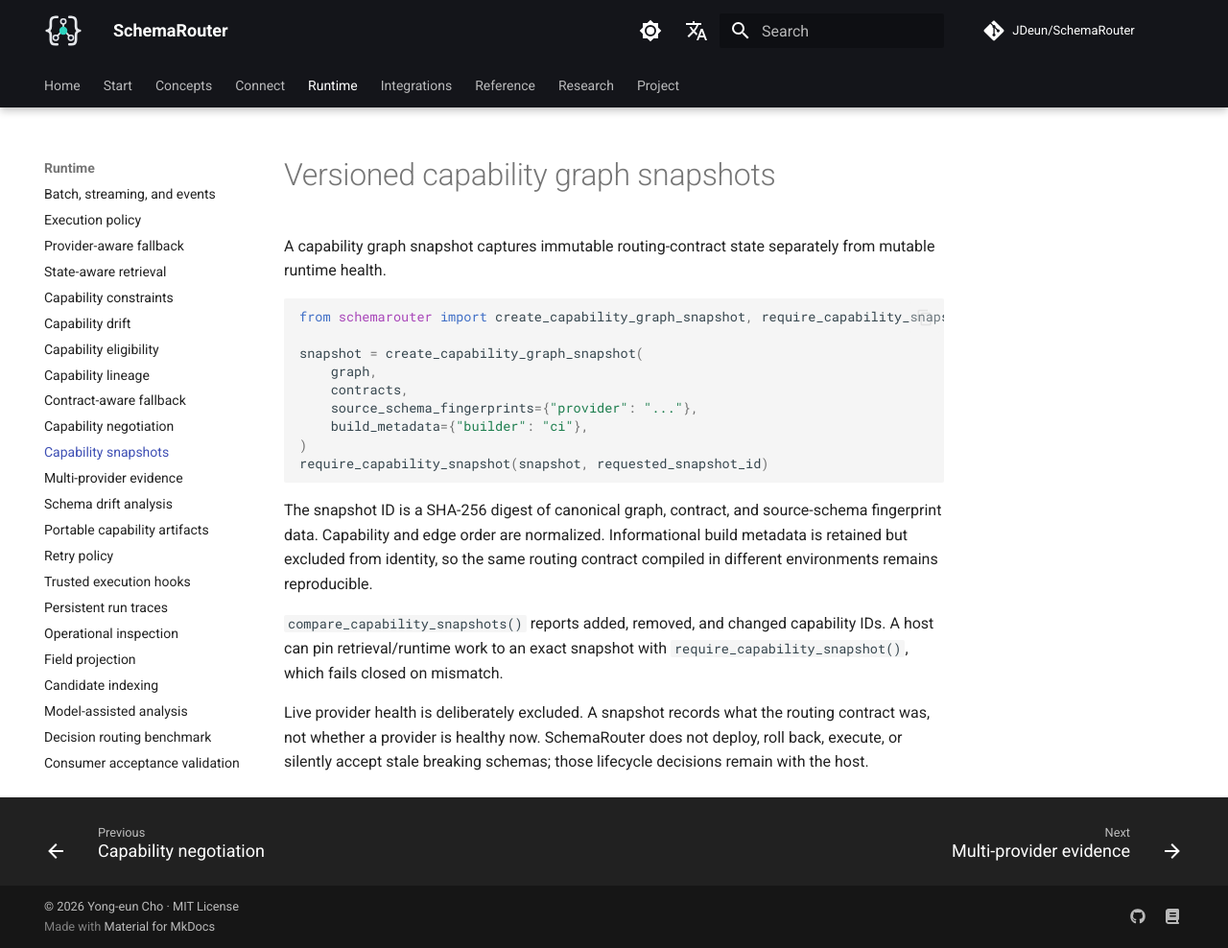
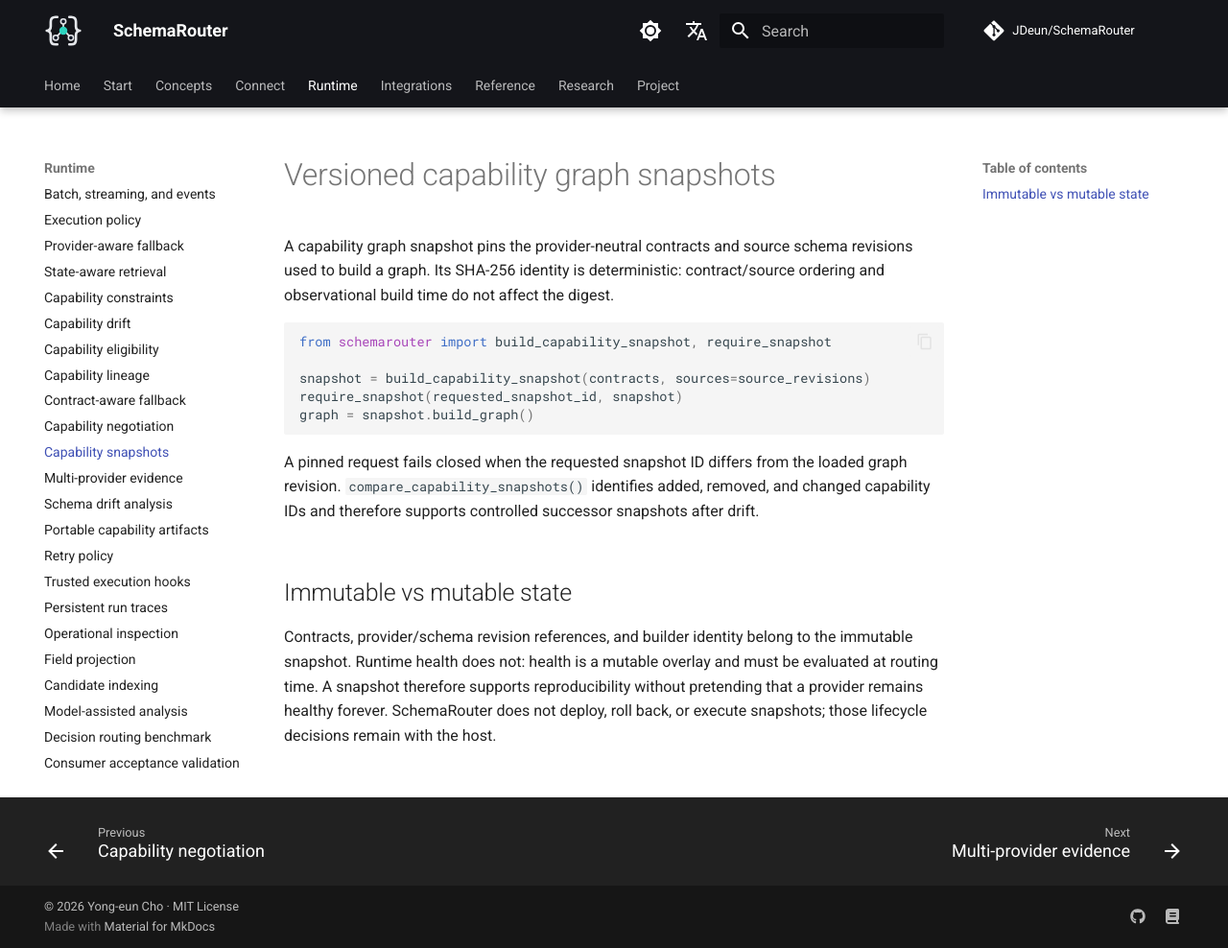
Before and after one commit to JDeun/SchemaRouter, an MkDocs documentation site: the page built from docs/guides/capability-snapshots.md, in a window 1280 px wide and 988 px high. Shown: the whole window at 96% size. Built offline with MkDocs 1.6.1 and Material for MkDocs 9.7.7, drawn with Linux system fonts in a browser that asks for light colours; comment, search, counter and statistics services are not loaded.

Commit message:
fix: align #711 snapshot recovery with merged implementation

````diff
--- a/docs/guides/capability-snapshots.md
+++ b/docs/guides/capability-snapshots.md
@@ -1,21 +1,17 @@
 # Versioned capability graph snapshots
 
-A capability graph snapshot captures immutable routing-contract state separately from mutable runtime health.
+A capability graph snapshot pins the provider-neutral contracts and source schema revisions used to build a graph. Its SHA-256 identity is deterministic: contract/source ordering and observational build time do not affect the digest.
 
 ```python
-from schemarouter import create_capability_graph_snapshot, require_capability_snapshot
+from schemarouter import build_capability_snapshot, require_snapshot
 
-snapshot = create_capability_graph_snapshot(
-    graph,
-    contracts,
-    source_schema_fingerprints={"provider": "..."},
-    build_metadata={"builder": "ci"},
-)
-require_capability_snapshot(snapshot, requested_snapshot_id)
+snapshot = build_capability_snapshot(contracts, sources=source_revisions)
+require_snapshot(requested_snapshot_id, snapshot)
+graph = snapshot.build_graph()
 ```
 
-The snapshot ID is a SHA-256 digest of canonical graph, contract, and source-schema fingerprint data. Capability and edge order are normalized. Informational build metadata is retained but excluded from identity, so the same routing contract compiled in different environments remains reproducible.
+A pinned request fails closed when the requested snapshot ID differs from the loaded graph revision. `compare_capability_snapshots()` identifies added, removed, and changed capability IDs and therefore supports controlled successor snapshots after drift.
 
-`compare_capability_snapshots()` reports added, removed, and changed capability IDs. A host can pin retrieval/runtime work to an exact snapshot with `require_capability_snapshot()`, which fails closed on mismatch.
+## Immutable vs mutable state
 
-Live provider health is deliberately excluded. A snapshot records what the routing contract was, not whether a provider is healthy now. SchemaRouter does not deploy, roll back, execute, or silently accept stale breaking schemas; those lifecycle decisions remain with the host.
+Contracts, provider/schema revision references, and builder identity belong to the immutable snapshot. Runtime health does not: health is a mutable overlay and must be evaluated at routing time. A snapshot therefore supports reproducibility without pretending that a provider remains healthy forever. SchemaRouter does not deploy, roll back, or execute snapshots; those lifecycle decisions remain with the host.
````
